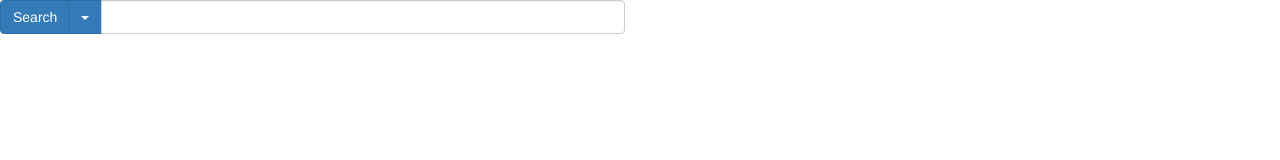
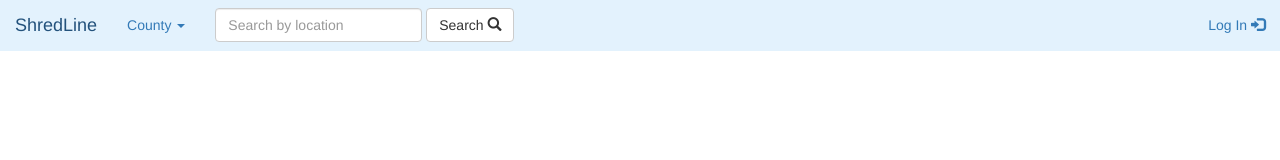
Before and after one commit to schreyerpeter/ShredLine, a website: page index.html in a window 1280 px wide. Drawn offline with nearby package versions, Linux system fonts and the light colour scheme.

Commit message:
Aesthetics for search function improved.#1

```diff
--- a/index.html
+++ b/index.html
@@ -8,23 +8,45 @@
   <link rel="stylesheet" type="text/css" href="//netdna.bootstrapcdn.com/bootstrap/3.1.1/css/bootstrap.min.css">
 </head>
 <body>
-    <div id = 'homePage' class="row">
-      <div class="col-lg-6">
-        <div class="input-group">
-          <div class="input-group-btn">
-            <button type="button" class="btn btn-primary" id="searchButton">Search</button>
-            <button type="button" class="btn btn-primary dropdown-toggle" data-toggle="dropdown" aria-haspopup="true" aria-expanded="false">
-              <span class="caret"></span>
-              <span class="sr-only">Toggle Dropdown</span></button>
+  <div id = 'homePage' class="container-fluid">
+    <nav class="navbar navbar-fixed-top navbar-light" style="background-color:#e3f2fd;">
+      <div class="container-fluid">
+        <div class="navbar-header">
+          <button type="button" class="navbar-toggle collapsed" data-toggle="collapse" data-target="#bs-example-navbar-collapse-1" aria-expanded="false">
+            <span class="sr-only">Toggle navigation</span>
+            <span class="icon-bar"></span>
+            <span class="icon-bar"></span>
+            <span class="icon-bar"></span>
+          </button>
+          <a style="white" class="navbar-brand" href="#">ShredLine</a>
+        </div>
+        <div class="collapse navbar-collapse">
+          <ul class="nav navbar-nav">
+            <li class="dropdown">
+              <a href="#" class="dropdown-toggle" data-toggle="dropdown" role="button" aria-haspopup="true" aria-expanded="false">County <span class="caret"></span></a>
               <ul class="dropdown-menu">
-                <li><a href="#">36th Street</a></li>
-                <li><a href="#">54th Street</a></li>
-                <li><a href="#">The Wedge</a></li>
+                <li><a href="#">Orange</a></li>
+                <li><a href="#">San Diego</a></li>
+                <li><a href="#">Los Angeles</a></li>
+                <li role="separator" class="divider"></li>
+                <li><a href="#">Separated link</a></li>
+                <li role="separator" class="divider"></li>
+                <li><a href="#">One more separated link</a></li>
+              </ul>
+            </li>
+          </ul>
+          <form class="navbar-form navbar-left" role="search">
+            <div class="form-group">
+              <input id='search' type="text" class="form-control" placeholder="Search by location">
+            </div>
+            <button id='searchButton' type="submit" class="btn btn-default">Search <span class="glyphicon glyphicon-search" aria-hidden="true"></span></button>
+          </form>
+          <ul class="nav navbar-nav navbar-right">
+            <li><a href="#">Log In <span class="glyphicon glyphicon-log-in" aria-hidden="true"></span></a></li>
           </ul>
         </div>
-            <input id="search" type="text" class="form-control" aria-label="...">
       </div>
-        </div>
+    </nav>
   </div>
   <div id='resultsPage' class="row hidden">
     <div class="row">
```
Lines whose indentation alone changed are shown as unchanged.
